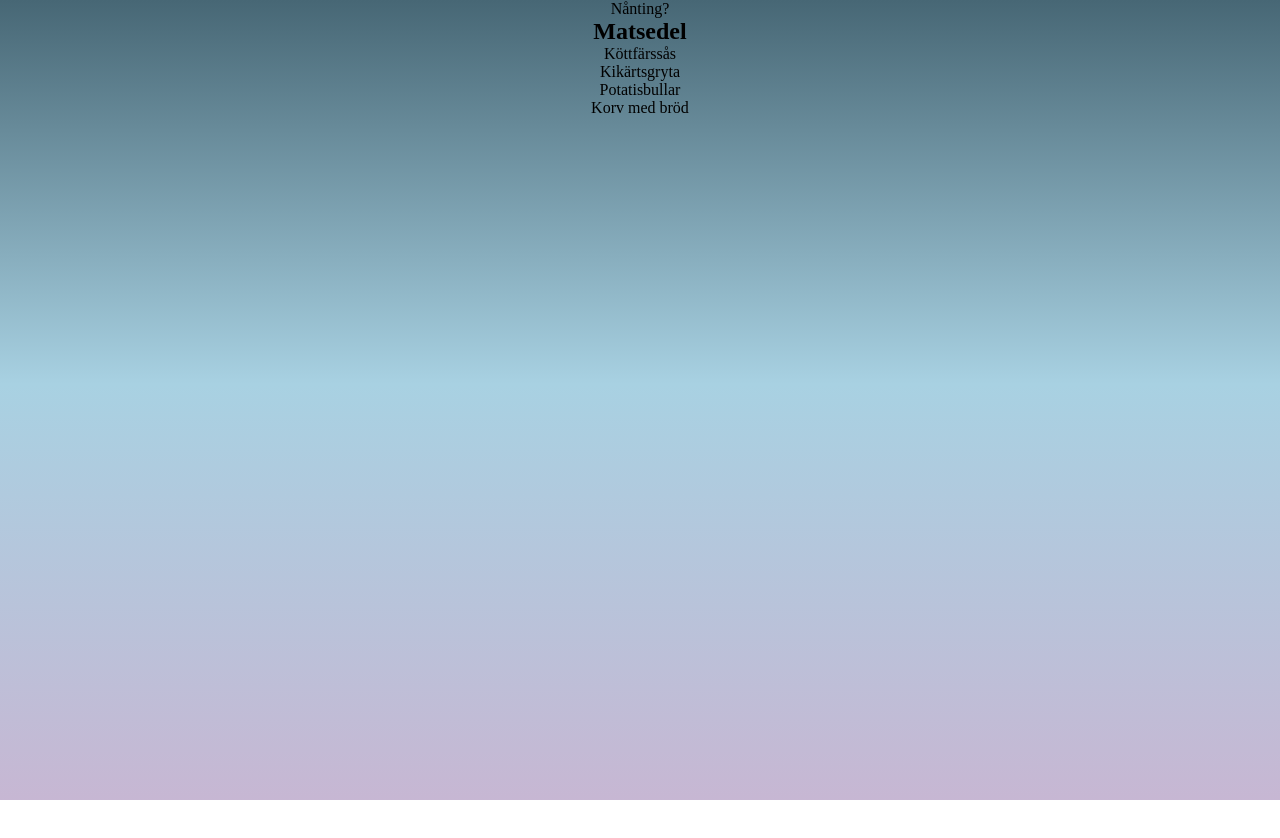
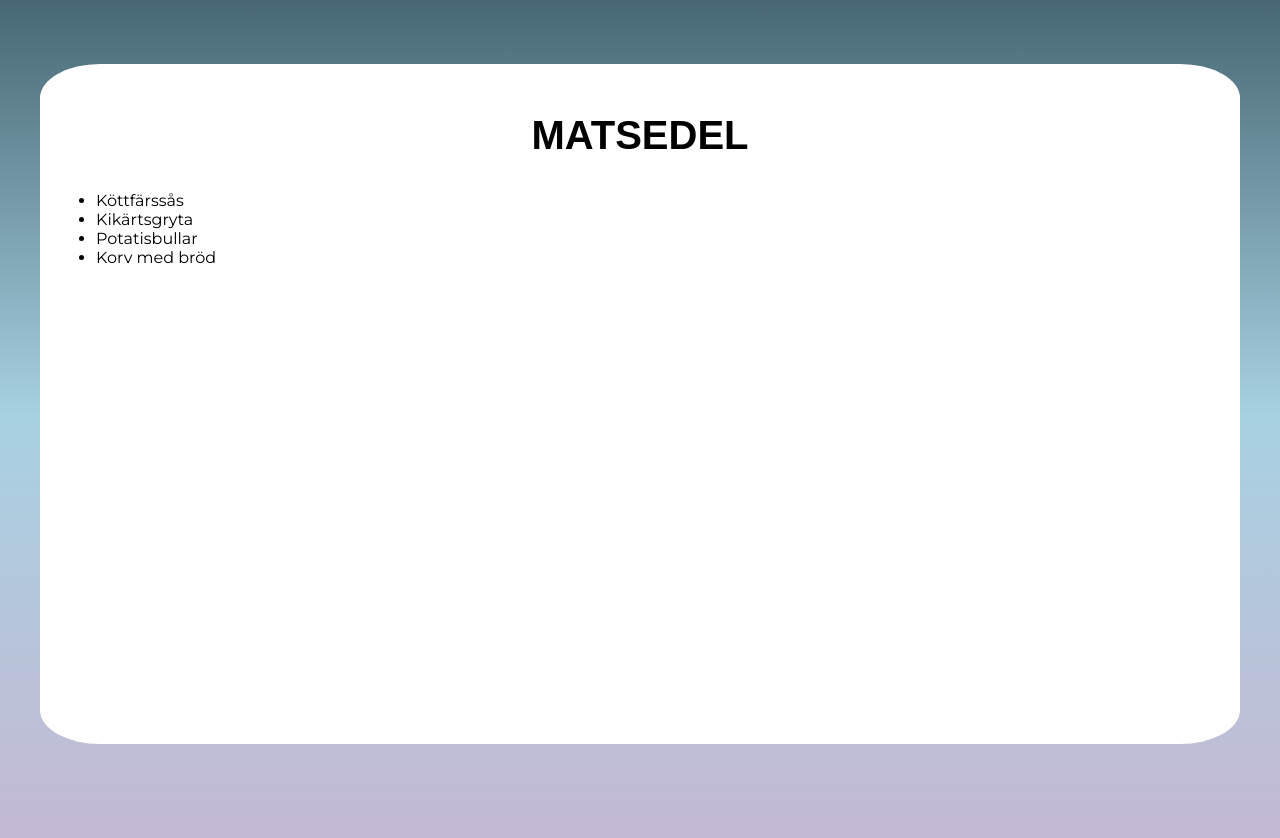
Before and after one commit to elinamren/food-of-the-week, a React (Create React App) app: page / in a window 1280 px wide. Shown: the top 838 px of the page. Before the commit the page ends 800 px from the top, so only its background shows below. Built offline with nearby package versions, Linux system fonts and the light colour scheme; a web font is replaced by a local one.

Commit message:
menu component

```diff
--- a/src/App.js
+++ b/src/App.js
@@ -1,21 +1,9 @@
 import './App.css';
+import Menu from './components/Menu';
 
 function App() {
   return (
-    <div className="App">
-      <header className="App-header">
-        Nånting?
-      </header>
-      <section>
-        <h1>Matsedel</h1>
-        <ul>
-          <li>Köttfärssås</li>
-          <li>Kikärtsgryta</li>
-          <li>Potatisbullar</li>
-          <li>Korv med bröd</li>
-        </ul>
-      </section>
-    </div>
+    <Menu />
   );
 }
 
--- /dev/null
+++ b/src/components/Menu.js
@@ -0,0 +1,15 @@
+function Menu() {
+  return (
+    <section className="wrapper menu">
+      <h1>Matsedel</h1>
+      <ul>
+        <li>Köttfärssås</li>
+        <li>Kikärtsgryta</li>
+        <li>Potatisbullar</li>
+        <li>Korv med bröd</li>
+      </ul>
+    </section>
+  );
+}
+
+export default Menu;
--- /dev/null
+++ b/src/scss/_base.scss
@@ -0,0 +1,16 @@
+* {
+  box-sizing: border-box;
+}
+
+body {
+  font-family: $mainFont;
+  min-height: 100vh;
+  background: linear-gradient(180deg, rgba(71, 103, 117, 1) 0%, rgba(168, 209, 226, 1) 48%, rgba(177, 155, 194, 0.7231267507002801) 100%);
+}
+
+h1 {
+  font-family: $headingFont;
+  text-transform: uppercase;
+  font-size: 2.5rem;
+  text-align: center;
+}
--- /dev/null
+++ b/src/scss/components/_menu.scss
@@ -0,0 +1,7 @@
+.wrapper {
+  background-color: $white;
+  margin: 4em 2em;
+  height: 85vh;
+  border-radius: 5%;
+  padding: 1em;
+}
--- a/src/scss/style.scss
+++ b/src/scss/style.scss
@@ -1,13 +1,4 @@
 @import 'variables';
+@import 'base';
 
-* {
-  margin: 0;
-  padding: 0;
-  box-sizing: border-box;
-}
-
-.App {
-  text-align: center;
-  min-height: 100vh;
-  background: linear-gradient(180deg, rgba(71, 103, 117, 1) 0%, rgba(168, 209, 226, 1) 48%, rgba(177, 155, 194, 0.7231267507002801) 100%);
-}
+@import './components/menu';
```
